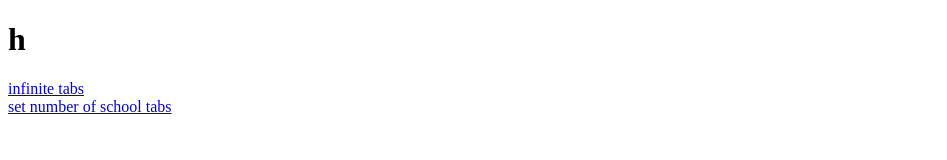
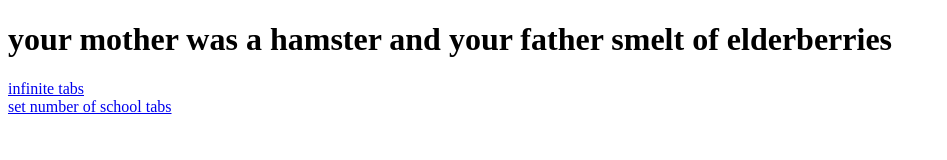
Before and after one commit to ianpoe/ianpoe.github.io, a plain HTML site: page index.html in a window 1280 px wide. Shown: the whole page, without its empty margins (0-947 px from the left). Drawn offline with Linux system fonts and the light colour scheme.

Commit message:
Update index.html

```diff
--- a/index.html
+++ b/index.html
@@ -1,9 +1,30 @@
 <!DOCTYPE html>
 <html>
 <body>
-	<h1>h</h1>
+	<h1 id="change">sample text</h1>
 	<a href="infinite-tabs">infinite tabs</a>
 	<br/>
 	<a href="school-tabs">set number of school tabs</a>
+	<script>
+		r = Math.floor(Math.random() * 6) + 1;
+		if (r = 1) {
+			document.getElementById("change").innerHTML = "goofy why have you not planted the BOMB";
+		}
+		if (r = 2) {
+			document.getElementById("change").innerHTML = "SCP-420-J has breached containment";
+		}
+		if (r = 3) {
+			document.getElementById("change").innerHTML = "What would you do if there was a child right in front of you?";
+		}
+		if (r = 4) {
+			document.getElementById("change").innerHTML = "AYBHFJVAEGBFUHYSBACUYFVAUYHSBFAS";
+		}
+		if (r = 5) {
+			document.getElementById("change").innerHTML = "sksksksksksk AND I OOP sksksksksksksk";
+		}
+		if (r = 5) {
+			document.getElementById("change").innerHTML = "your mother was a hamster and your father smelt of elderberries";
+		}
+	</script>
 </body>
 </html>
```
